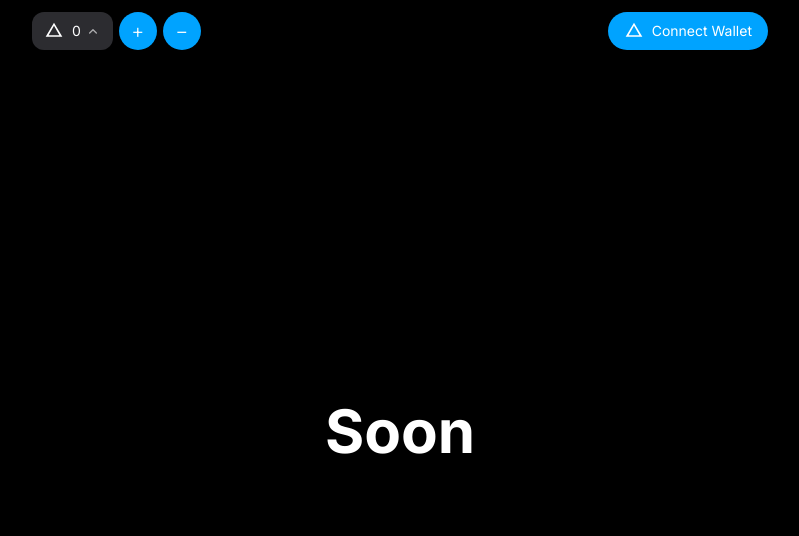
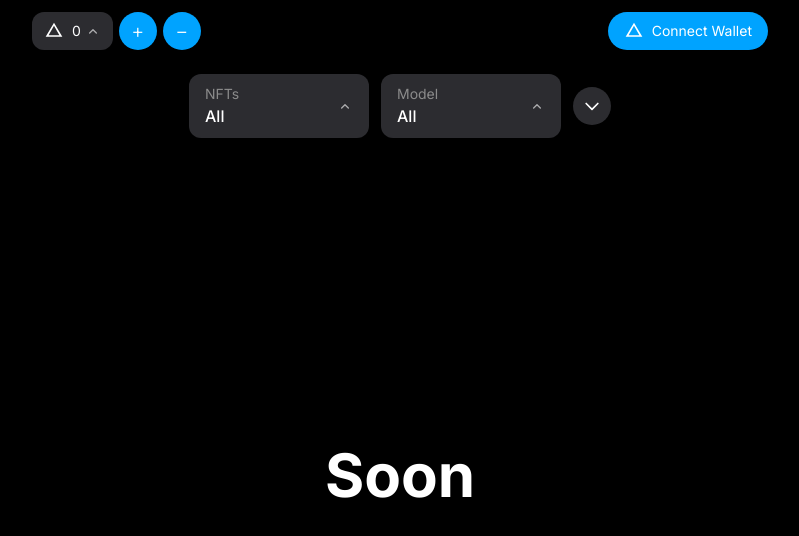
Before and after one commit to useriiefokrjkgjrkgkgkjkg/mini-app-nft, a Next.js app: page / in a window 1280 px wide. Shown: the top 536 px of the page, without its empty margins (240-1039 px from the left). Built offline with nearby package versions, Linux system fonts and the light colour scheme.

Commit message:
Add filters panel with NFTs and Model selectors

```diff
--- a/app/page.tsx
+++ b/app/page.tsx
@@ -63,6 +63,40 @@ export default function Home() {
         </div>
       </div>
 
+      {/* Панель фильтров */}
+      <div className="w-full bg-black px-4 py-3 flex items-center justify-center gap-3">
+        <div className="flex items-center gap-3">
+          {/* NFTs фильтр */}
+          <div className="bg-[#2c2c30] rounded-xl px-4 py-2.5 flex items-center justify-between min-w-[180px]">
+            <div className="flex flex-col">
+              <span className="text-[#8B8B8B] text-sm">NFTs</span>
+              <span className="text-white font-medium">All</span>
+            </div>
+            <svg className="w-4 h-4 text-white opacity-60" viewBox="0 0 24 24" fill="none" stroke="currentColor">
+              <path strokeLinecap="round" strokeLinejoin="round" strokeWidth={2} d="M7 15l5-5 5 5"/>
+            </svg>
+          </div>
+
+          {/* Model фильтр */}
+          <div className="bg-[#2c2c30] rounded-xl px-4 py-2.5 flex items-center justify-between min-w-[180px]">
+            <div className="flex flex-col">
+              <span className="text-[#8B8B8B] text-sm">Model</span>
+              <span className="text-white font-medium">All</span>
+            </div>
+            <svg className="w-4 h-4 text-white opacity-60" viewBox="0 0 24 24" fill="none" stroke="currentColor">
+              <path strokeLinecap="round" strokeLinejoin="round" strokeWidth={2} d="M7 15l5-5 5 5"/>
+            </svg>
+          </div>
+        </div>
+
+        {/* Кнопка действия */}
+        <button className="w-[38px] h-[38px] bg-[#2c2c30] rounded-full flex items-center justify-center">
+          <svg className="w-5 h-5 text-white" viewBox="0 0 24 24" fill="none" stroke="currentColor">
+            <path strokeLinecap="round" strokeLinejoin="round" strokeWidth={2} d="M19 9l-7 7-7-7"/>
+          </svg>
+        </button>
+      </div>
+
       {/* Основной контент */}
       <main className="flex-1 flex items-center justify-center">
         <h1 className="text-white text-6xl font-bold">Soon</h1>
```
